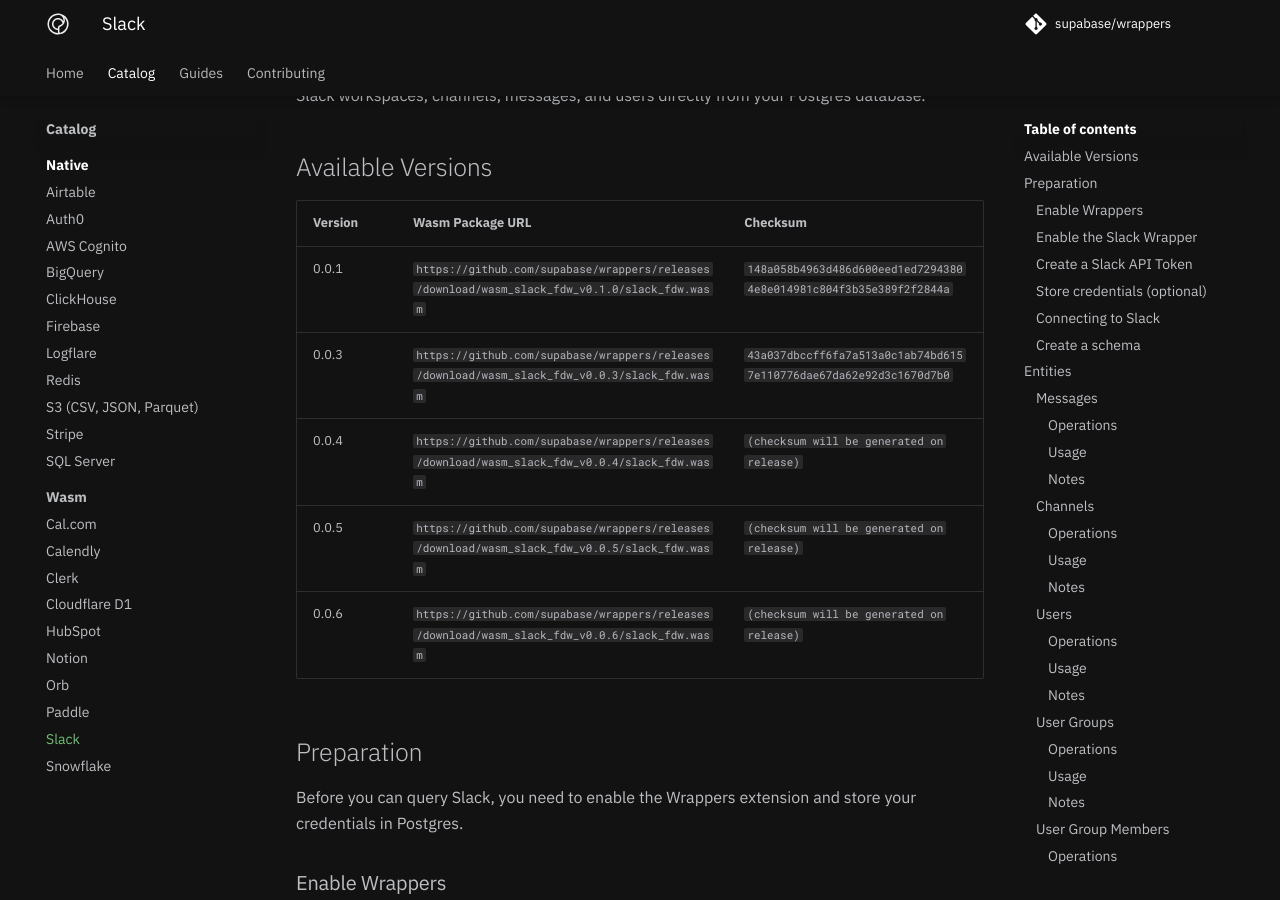
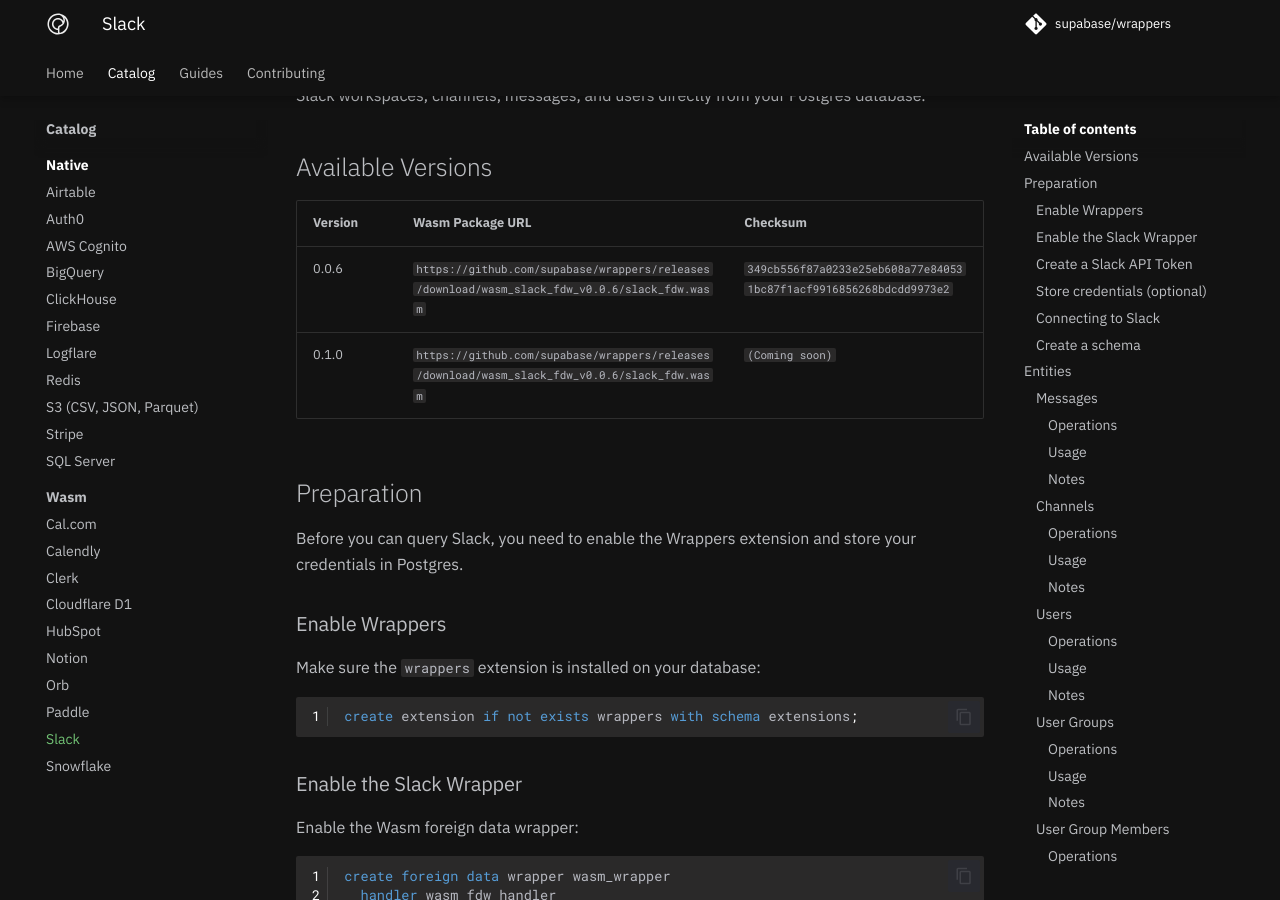
Before and after one commit to supabase/wrappers, an MkDocs documentation site: the page built from docs/catalog/slack.md, in a window 1280 px wide and 900 px high, scrolled down 303 px. Built offline with MkDocs 1.6.1 and Material for MkDocs 9.7.7, drawn with Linux system fonts in a browser that asks for light colours; comment, search, counter and statistics services are not loaded.

Commit message:
removes older releases

```diff
--- a/docs/catalog/slack.md
+++ b/docs/catalog/slack.md
@@ -17,11 +17,8 @@
 
 | Version | Wasm Package URL                                                                              | Checksum                                                           |
 | ------- | --------------------------------------------------------------------------------------------- | ------------------------------------------------------------------ |
-| 0.0.1   | `https://github.com/supabase/wrappers/releases/download/wasm_slack_fdw_v0.1.0/slack_fdw.wasm` | `148a058b4963d486d600eed1ed72943804e8e014981c804f3b35e389f2f2844a` |
-| 0.0.3   | `https://github.com/supabase/wrappers/releases/download/wasm_slack_fdw_v0.0.3/slack_fdw.wasm` | `43a037dbccff6fa7a513a0c1ab74bd6157e110776dae67da62e92d3c1670d7b0` |
-| 0.0.4   | `https://github.com/supabase/wrappers/releases/download/wasm_slack_fdw_v0.0.4/slack_fdw.wasm` | `(checksum will be generated on release)`                          |
-| 0.0.5   | `https://github.com/supabase/wrappers/releases/download/wasm_slack_fdw_v0.0.5/slack_fdw.wasm` | `(checksum will be generated on release)`                          |
-| 0.0.6   | `https://github.com/supabase/wrappers/releases/download/wasm_slack_fdw_v0.0.6/slack_fdw.wasm` | `(checksum will be generated on release)`                          |
+| 0.0.6   | `https://github.com/supabase/wrappers/releases/download/wasm_slack_fdw_v0.0.6/slack_fdw.wasm` | `349cb556f87a0233e25eb608a77e840531bc87f1acf9916856268bdcdd9973e2` |
+| 0.1.0   | `https://github.com/supabase/wrappers/releases/download/wasm_slack_fdw_v0.0.6/slack_fdw.wasm` | `(Coming soon)`                                                    |
 
 ## Preparation
 
@@ -472,16 +469,16 @@
 
 Each entity type in the Slack FDW requires specific API scopes. If you get a `missing_scope` error, you may need to add additional scopes and reinstall your app to the workspace.
 
-| Entity Type       | Required Scopes                     | Error If Missing                                  |
-|-------------------|------------------------------------|-------------------------------------------------|
-| users             | `users:read`                       | "The token used is not granted the required scopes" |
-| users (emails)    | `users:read.email`                 | "missing_scope" on email fields                  |
-| usergroups        | `usergroups:read`                  | "missing_scope" when querying user groups        |
-| usergroup_members | `usergroups:read`                  | "missing_scope" when querying user group members |
-| channels          | `channels:read`                    | "missing_scope" when querying channels           |
-| messages          | `channels:history`, `channels:read` | "missing_scope" when querying messages           |
-| files             | `files:read`                       | "missing_scope" when querying files              |
-| team-info         | `team:read`                        | "missing_scope" when querying team info          |
+| Entity Type       | Required Scopes                     | Error If Missing                                    |
+| ----------------- | ----------------------------------- | --------------------------------------------------- |
+| users             | `users:read`                        | "The token used is not granted the required scopes" |
+| users (emails)    | `users:read.email`                  | "missing_scope" on email fields                     |
+| usergroups        | `usergroups:read`                   | "missing_scope" when querying user groups           |
+| usergroup_members | `usergroups:read`                   | "missing_scope" when querying user group members    |
+| channels          | `channels:read`                     | "missing_scope" when querying channels              |
+| messages          | `channels:history`, `channels:read` | "missing_scope" when querying messages              |
+| files             | `files:read`                        | "missing_scope" when querying files                 |
+| team-info         | `team:read`                         | "missing_scope" when querying team info             |
 
 ### Adding Scopes to an Existing App
 
```
